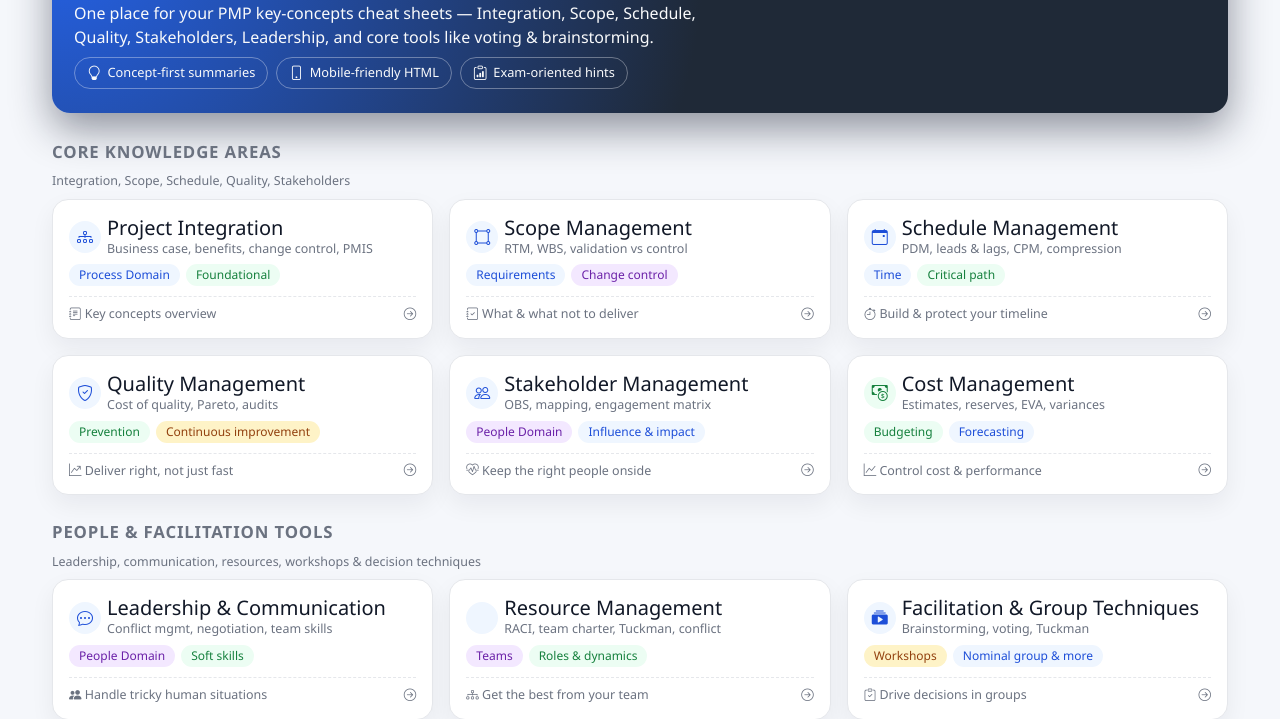
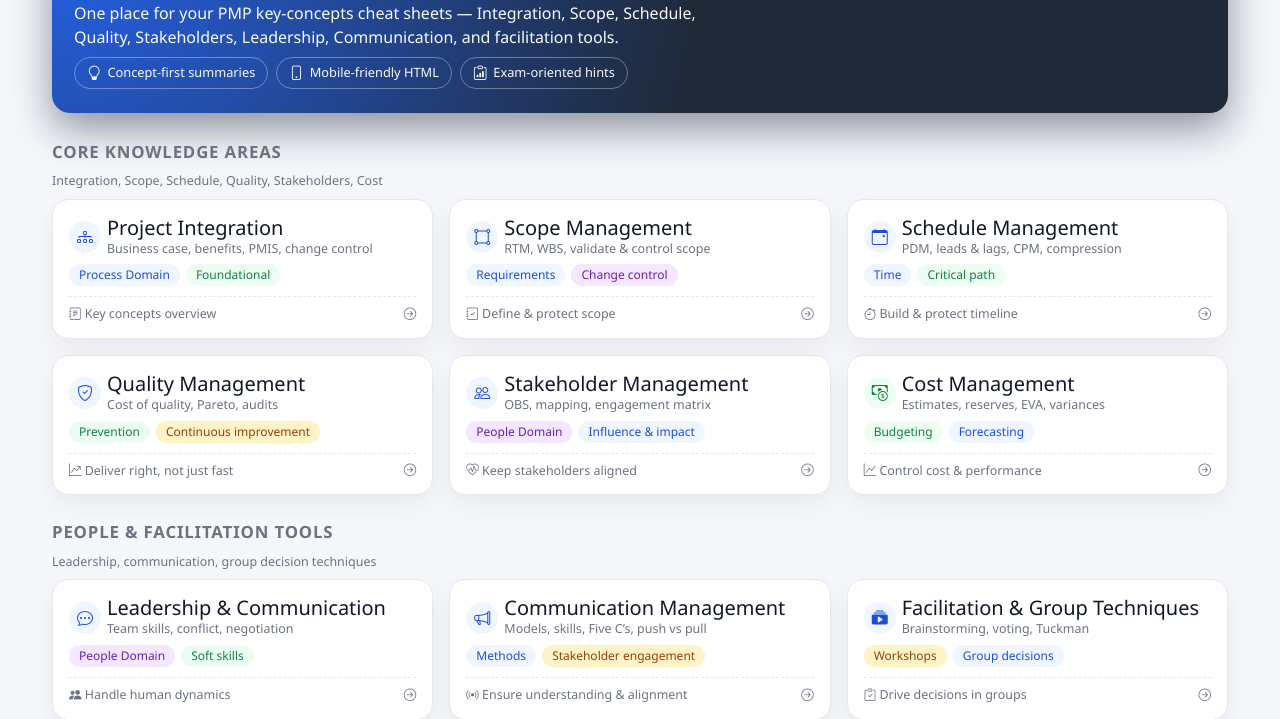
Before and after one commit to jbmensah/pmp_studies, a plain HTML site: page PMP-Learning/index.html in a window 1280 px wide. Shown: the part 101-820 px from the top of the page. Drawn offline with nearby package versions, Linux system fonts and the light colour scheme.

Commit message:
updated index.html with Communication card

```diff
--- a/PMP-Learning/index.html
+++ b/PMP-Learning/index.html
@@ -169,7 +169,7 @@ footer {
 	<h1>PMP Study Hub</h1>
 	<p class="mb-2">
 		One place for your PMP key-concepts cheat sheets — Integration, Scope, Schedule,
-          Quality, Stakeholders, Leadership, and core tools like voting & brainstorming.
+		Quality, Stakeholders, Leadership, Communication, and facilitation tools.
 	</p>
 	<div class="d-flex flex-wrap gap-2 mt-1">
 		<div class="chip">
@@ -189,8 +189,7 @@ footer {
 		Tip: bookmark this page on your phone as “PMP Hub”.
 	</div>
 	<span class="badge bg-success">
-          <i class="bi bi-check2-circle"></i> Last updated: <!-- you can tweak this manually -->
-          2025
+		<i class="bi bi-check2-circle"></i> Last updated: 2025
 	</span>
 	</div>
 </div>
@@ -201,11 +200,12 @@ footer {
 <div class="section-header-row">
 	<div>
 	<div class="section-title">Core Knowledge Areas</div>
-        <div class="small-muted">Integration, Scope, Schedule, Quality, Stakeholders</div>
+	<div class="small-muted">Integration, Scope, Schedule, Quality, Stakeholders, Cost</div>
 	</div>
 </div>
 
 <div class="row g-3">
+
 	<!-- Integration -->
 	<div class="col-md-6 col-lg-4">
 	<a class="card-link" href="project_integration_cheatsheet.html">
@@ -216,7 +216,7 @@ footer {
 			</div>
 			<div>
 			<h5 class="mb-0">Project Integration</h5>
-                <div class="small-muted">Business case, benefits, change control, PMIS</div>
+			<div class="small-muted">Business case, benefits, PMIS, change control</div>
 			</div>
 		</div>
 		<div class="tag-row">
@@ -241,7 +241,7 @@ footer {
 			</div>
 			<div>
 			<h5 class="mb-0">Scope Management</h5>
-                <div class="small-muted">RTM, WBS, validation vs control</div>
+			<div class="small-muted">RTM, WBS, validate & control scope</div>
 			</div>
 		</div>
 		<div class="tag-row">
@@ -249,7 +249,7 @@ footer {
 			<span class="pill pill-purple">Change control</span>
 		</div>
 		<div class="card-footer-mini">
-              <span><i class="bi bi-journal-check"></i> What &amp; what not to deliver</span>
+			<span><i class="bi bi-journal-check"></i> Define & protect scope</span>
 			<i class="bi bi-arrow-right-circle"></i>
 		</div>
 		</article>
@@ -266,7 +266,7 @@ footer {
 			</div>
 			<div>
 			<h5 class="mb-0">Schedule Management</h5>
-                <div class="small-muted">PDM, leads &amp; lags, CPM, compression</div>
+			<div class="small-muted">PDM, leads & lags, CPM, compression</div>
 			</div>
 		</div>
 		<div class="tag-row">
@@ -274,7 +274,7 @@ footer {
 			<span class="pill pill-green">Critical path</span>
 		</div>
 		<div class="card-footer-mini">
-              <span><i class="bi bi-stopwatch"></i> Build &amp; protect your timeline</span>
+			<span><i class="bi bi-stopwatch"></i> Build & protect timeline</span>
 			<i class="bi bi-arrow-right-circle"></i>
 		</div>
 		</article>
@@ -321,10 +321,10 @@ footer {
 		</div>
 		<div class="tag-row">
 			<span class="pill pill-purple">People Domain</span>
-              <span class="pill pill-light">Influence &amp; impact</span>
+			<span class="pill pill-light">Influence & impact</span>
 		</div>
 		<div class="card-footer-mini">
-              <span><i class="bi bi-heart-pulse"></i> Keep the right people onside</span>
+			<span><i class="bi bi-heart-pulse"></i> Keep stakeholders aligned</span>
 			<i class="bi bi-arrow-right-circle"></i>
 		</div>
 		</article>
@@ -349,7 +349,7 @@ footer {
 			<span class="pill pill-light">Forecasting</span>
 		</div>
 		<div class="card-footer-mini">
-              <span><i class="bi bi-graph-up"></i> Control cost &amp; performance</span>
+			<span><i class="bi bi-graph-up"></i> Control cost & performance</span>
 			<i class="bi bi-arrow-right-circle"></i>
 		</div>
 		</article>
@@ -364,12 +364,13 @@ footer {
 <div class="section-header-row">
 	<div>
 	<div class="section-title">People &amp; Facilitation Tools</div>
-        <div class="small-muted">Leadership, communication, resources, workshops &amp; decision techniques</div>
+	<div class="small-muted">Leadership, communication, group decision techniques</div>
 	</div>
 </div>
 
 <div class="row g-3">
-      <!-- Leadership / Communication / Conflict / Negotiation -->
+
+	<!-- Leadership -->
 	<div class="col-md-6 col-lg-4">
 	<a class="card-link" href="leadership_communication_conflict_&_negotiation.html">
 		<article class="topic-card">
@@ -379,7 +380,7 @@ footer {
 			</div>
 			<div>
 			<h5 class="mb-0">Leadership &amp; Communication</h5>
-                <div class="small-muted">Conflict mgmt, negotiation, team skills</div>
+			<div class="small-muted">Team skills, conflict, negotiation</div>
 			</div>
 		</div>
 		<div class="tag-row">
@@ -387,39 +388,39 @@ footer {
 			<span class="pill pill-green">Soft skills</span>
 		</div>
 		<div class="card-footer-mini">
-              <span><i class="bi bi-people-fill"></i> Handle tricky human situations</span>
+			<span><i class="bi bi-people-fill"></i> Handle human dynamics</span>
 			<i class="bi bi-arrow-right-circle"></i>
 		</div>
 		</article>
 	</a>
 	</div>
 
-      <!-- Resource Management -->
+	<!-- NEW: Communication Management -->
 	<div class="col-md-6 col-lg-4">
-        <a class="card-link" href="resource_management_cheatsheet.html">
+	<a class="card-link" href="communication_management_cheatsheet.html">
 		<article class="topic-card">
 		<div class="d-flex align-items-center mb-1">
 			<div class="icon-badge">
-                <i class="bi bi-people-gear"></i>
+				<i class="bi bi-megaphone"></i>
 			</div>
 			<div>
-                <h5 class="mb-0">Resource Management</h5>
-                <div class="small-muted">RACI, team charter, Tuckman, conflict</div>
+				<h5 class="mb-0">Communication Management</h5>
+				<div class="small-muted">Models, skills, Five C’s, push vs pull</div>
 			</div>
 		</div>
 		<div class="tag-row">
-              <span class="pill pill-purple">Teams</span>
-              <span class="pill pill-green">Roles &amp; dynamics</span>
+			<span class="pill pill-light">Methods</span>
+			<span class="pill pill-amber">Stakeholder engagement</span>
 		</div>
 		<div class="card-footer-mini">
-              <span><i class="bi bi-diagram-3"></i> Get the best from your team</span>
+			<span><i class="bi bi-broadcast"></i> Ensure understanding & alignment</span>
 			<i class="bi bi-arrow-right-circle"></i>
 		</div>
 		</article>
 	</a>
 	</div>
 
-      <!-- Voting, Brainstorming, Tuckman -->
+	<!-- Facilitation Techniques -->
 	<div class="col-md-6 col-lg-4">
 	<a class="card-link" href="voting_brainstorming_tockman.html">
 		<article class="topic-card">
@@ -434,7 +435,7 @@ footer {
 		</div>
 		<div class="tag-row">
 			<span class="pill pill-amber">Workshops</span>
-              <span class="pill pill-light">Nominal group &amp; more</span>
+			<span class="pill pill-light">Group decisions</span>
 		</div>
 		<div class="card-footer-mini">
 			<span><i class="bi bi-clipboard-check"></i> Drive decisions in groups</span>
@@ -444,7 +445,7 @@ footer {
 	</a>
 	</div>
 
-      <!-- Generic / Master cheat sheet (if you have one) -->
+	<!-- Master Sheet -->
 	<div class="col-md-6 col-lg-4">
 	<a class="card-link" href="cheat_sheet.html">
 		<article class="topic-card">
@@ -462,12 +463,13 @@ footer {
 			<span class="pill pill-amber">Cross-topic</span>
 		</div>
 		<div class="card-footer-mini">
-              <span><i class="bi bi-lightning"></i> Use right before mock exams</span>
+			<span><i class="bi bi-lightning"></i> Use before mock exams</span>
 			<i class="bi bi-arrow-right-circle"></i>
 		</div>
 		</article>
 	</a>
 	</div>
+
 </div>
 </section>
 
```
Lines whose indentation alone changed are shown as unchanged.
